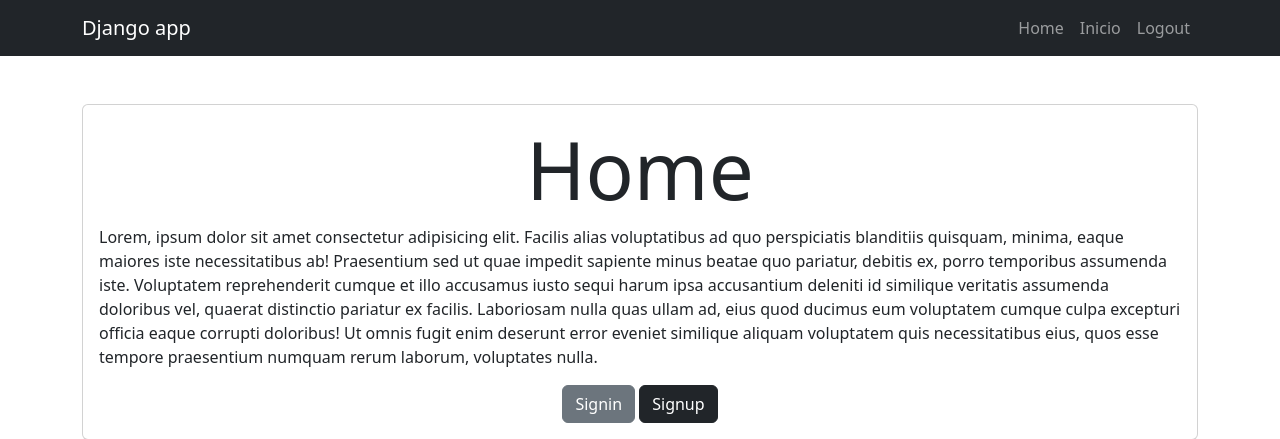
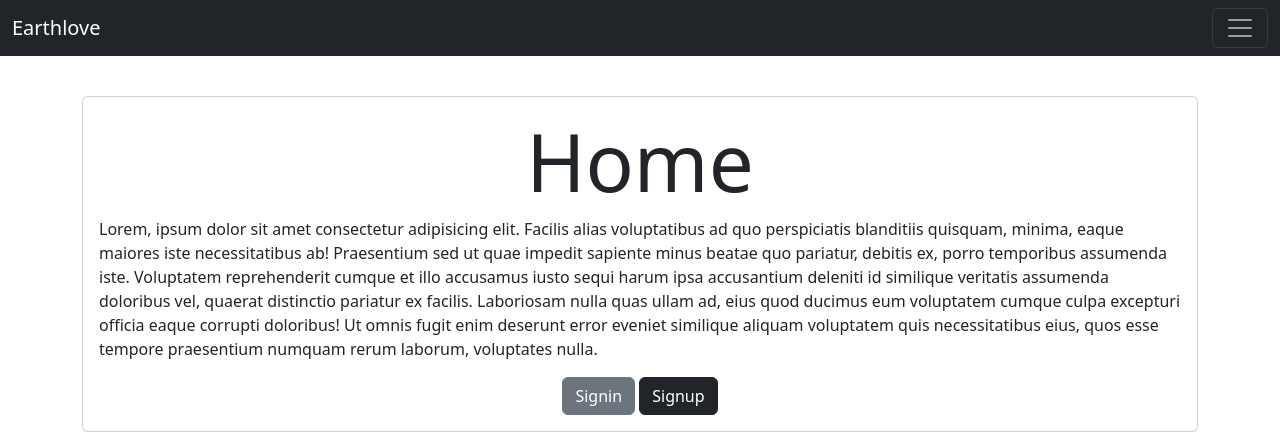
Before and after one commit to faaaabiiii/web-de-chamaquitos, a Django app: page / in a window 1280 px wide. Shown: the top 439 px of the page. Run offline with Django 4.2, Linux system fonts and the light colour scheme; the visitor is signed in with stand-in values (Sample User, id 1).

Commit message:
cambios de aspecto visual

```diff
--- a/homeapp/templates/base.html
+++ b/homeapp/templates/base.html
@@ -1,47 +1,60 @@
+{% load static %}
 <!DOCTYPE html>
 <html lang="en">
 <head>
     <meta charset="UTF-8">
     <meta name="viewport" content="width=device-width, initial-scale=1.0">
-    <title>Document</title>
-    <link rel="stylesheet" href="https://cdn.jsdelivr.net/npm/bootstrap@5.3.2/dist/css/bootstrap.min.css">
+    <link type='text/css' href='{% static "css/xd.css" %}' rel ='stylesheet'/>
+    <title>Login</title>
+    <link href="https://cdn.jsdelivr.net/npm/bootstrap@5.3.2/dist/css/bootstrap.min.css" rel="stylesheet" integrity="sha384-T3c6CoIi6uLrA9TneNEoa7RxnatzjcDSCmG1MXxSR1GAsXEV/Dwwykc2MPK8M2HN" crossorigin="anonymous">
 </head>
+
 <body>
-
-    <nav class="navbar navbar-expand-lg bg-dark navbar-dark">
-        <div class="container">
-          <a class="navbar-brand" href="#">Django app</a>
-          <button class="navbar-toggler" type="button" data-bs-toggle="collapse" data-bs-target="#navbarNav" aria-controls="navbarNav" aria-expanded="false" aria-label="Toggle navigation">
+    <script src="https://cdn.jsdelivr.net/npm/bootstrap@5.3.2/dist/js/bootstrap.bundle.min.js" integrity="sha384-C6RzsynM9kWDrMNeT87bh95OGNyZPhcTNXj1NW7RuBCsyN/o0jlpcV8Qyq46cDfL" crossorigin="anonymous"></script>
+    <nav class="navbar navbar-dark bg-dark fixed-top">
+        <div class="container-fluid">
+            <a class="navbar-brand" href="#">Earthlove</a>
+            <button class="navbar-toggler" type="button" data-bs-toggle="offcanvas" data-bs-target="#offcanvasDarkNavbar" aria-controls="offcanvasDarkNavbar" aria-label="Toggle navigation">
                 <span class="navbar-toggler-icon"></span>
             </button>
-          <div class="collapse navbar-collapse" id="navbarNav">
-            <ul class="navbar-nav ms-auto">
+            <div class="offcanvas offcanvas-end text-bg-dark" tabindex="-1" id="offcanvasDarkNavbar" aria-labelledby="offcanvasDarkNavbarLabel">
+                <div class="offcanvas-header">
+                    <h5 class="offcanvas-title" id="offcanvasDarkNavbarLabel">Menu</h5>
+                    <button type="button" class="btn-close btn-close-white" data-bs-dismiss="offcanvas" aria-label="Close"></button>
+                </div>
+                <div class="offcanvas-body">
+                    <ul class="navbar-nav justify-content-end flex-grow-1 pe-3">
                         <li class="nav-item">
-                    <a class="nav-link"  href="/">Home</a>
+                            <a class="nav-link active" aria-current="page" href="/">Home</a>
                         </li>
                         {% if user.is_authenticated %}
                         <li class="nav-item">
-                    <a class="nav-link"  href="/inicio">Inicio</a>
+                            <a class="nav-link" href="/inicio">Inicio</a>
                         </li>
                         <li class="nav-item">
-                    <a class="nav-link"  href="/logout">Logout</a>
+                            <a class="nav-link" href="/logout">Cerrar Sesión</a>
+                        </li>
+                        <li class="nav-item dropdown">
+                            <a class="nav-link dropdown-toggle" href="#" role="button" data-bs-toggle="dropdown" aria-expanded="false">
+                               recorridos
+                            </a>
+                            <ul class="dropdown-menu dropdown-menu-dark">
+                                <li><a class="dropdown-item" class="nav-link" href="/paisajes">paisajes lindos</a></li>
+                                <li><a class="dropdown-item" class="nav-link" href="/afectados">lugares afectados</a></li>
+                            </ul>
                         </li>
                         {% else %}
                         <li class="nav-item">
-                    <a class="nav-link"  href="/signup">Signup</a>
+                            <a class="nav-link" href="/signup">Registrate</a>
                         </li>
                         <li class="nav-item">
-                    <a class="nav-link"  href="/signin">Signin</a>
-                </li>
+                            <a class="nav-link" href="/signin">Iniciar Sesión</a>
                         {% endif %}
-            </ul>
+                </div>
             </div>
         </div>
     </nav>
-
-
     {% block content %}
     {% endblock %}
-
 </body>
 </html>
--- a/homeapp/templates/home.html
+++ b/homeapp/templates/home.html
@@ -2,7 +2,8 @@
 
 
 {% block content %}
-
+<br>
+<br>
 <main class="container py-5">
     <section class="card card-body">
 
--- a/homeapp/templates/inicio.html
+++ b/homeapp/templates/inicio.html
@@ -2,7 +2,8 @@
 
 
 {% block content %}
-
+<br>
+<br>
 <main class="container py-5">
     <section class="card card-body">
 
--- a/homeapp/templates/signin.html
+++ b/homeapp/templates/signin.html
@@ -2,7 +2,8 @@
 
 
 {% block content %}
-
+<br>
+<br>
 <main class="container">
     <div class="row">
         <section class="col-md-4 offset-md-4 mt-5">
--- a/homeapp/templates/signup.html
+++ b/homeapp/templates/signup.html
@@ -3,7 +3,8 @@
 
 {% block content %}
 
-
+<br>
+<br>
 <main class="container">
     <div class="row">
         <div class="col-md-4 offset-md-4 mt-5">
--- a/homeapp/views.py
+++ b/homeapp/views.py
@@ -61,3 +61,10 @@ def signin(request):
         else:
             login(request, user)
             return redirect('inicio')
+@login_required
+def afectados(request):
+    return render(request, 'afectados.html')
+
+@login_required
+def paisajes(request):
+    return render(request, 'paisajes.html')
--- a/principal/urls.py
+++ b/principal/urls.py
@@ -25,4 +25,6 @@ urlpatterns = [
     path("inicio/", views.inicio, name="inicio"),
     path("logout/", views.signout, name="logout"),
     path("signin/", views.signin, name="signin"),
+    path("paisajes/", views.paisajes,),
+    path("afectados/",views.afectados,),
 ]
```
Also changed, not shown: homeapp/templates/afectados.html (added, +12 -0 lines), homeapp/templates/paisajes.html (added, +12 -0 lines). Lines whose indentation alone changed are shown as unchanged.
